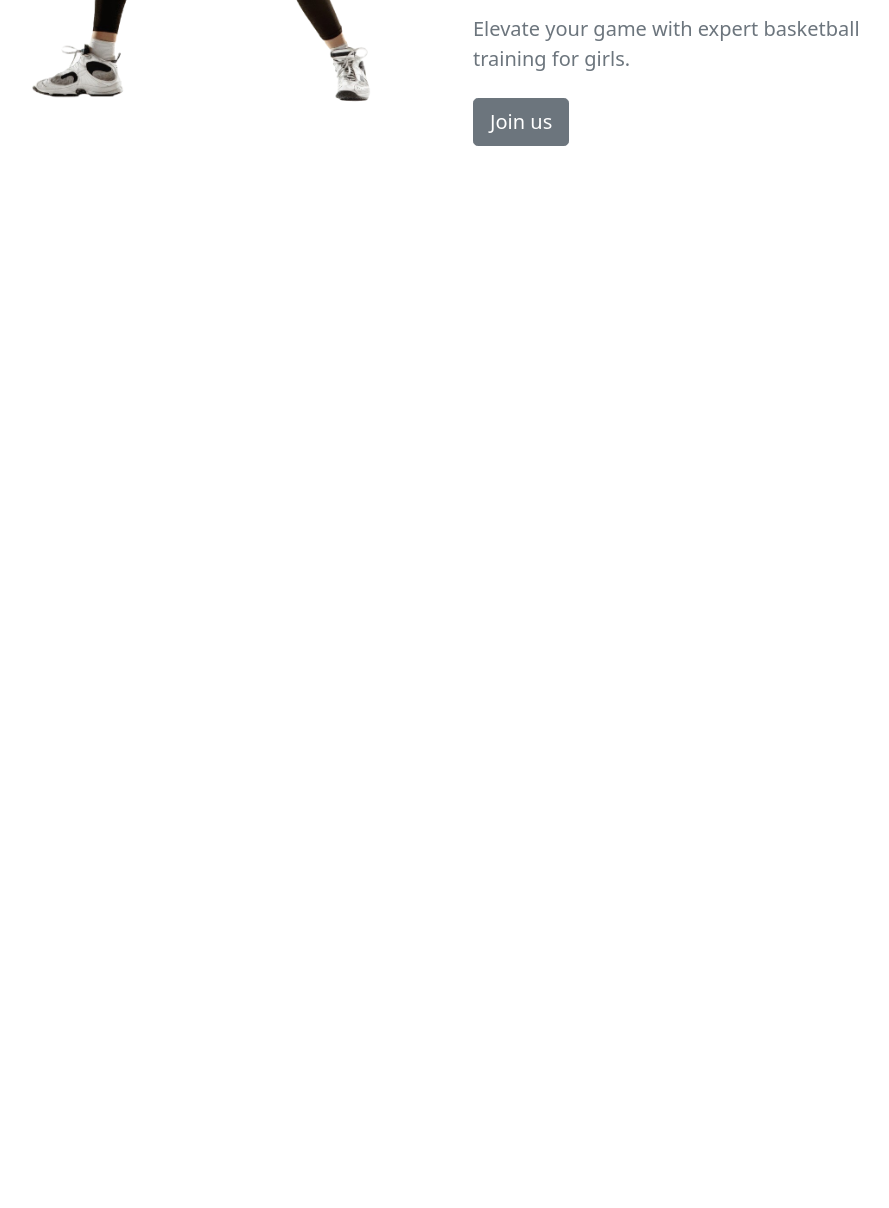
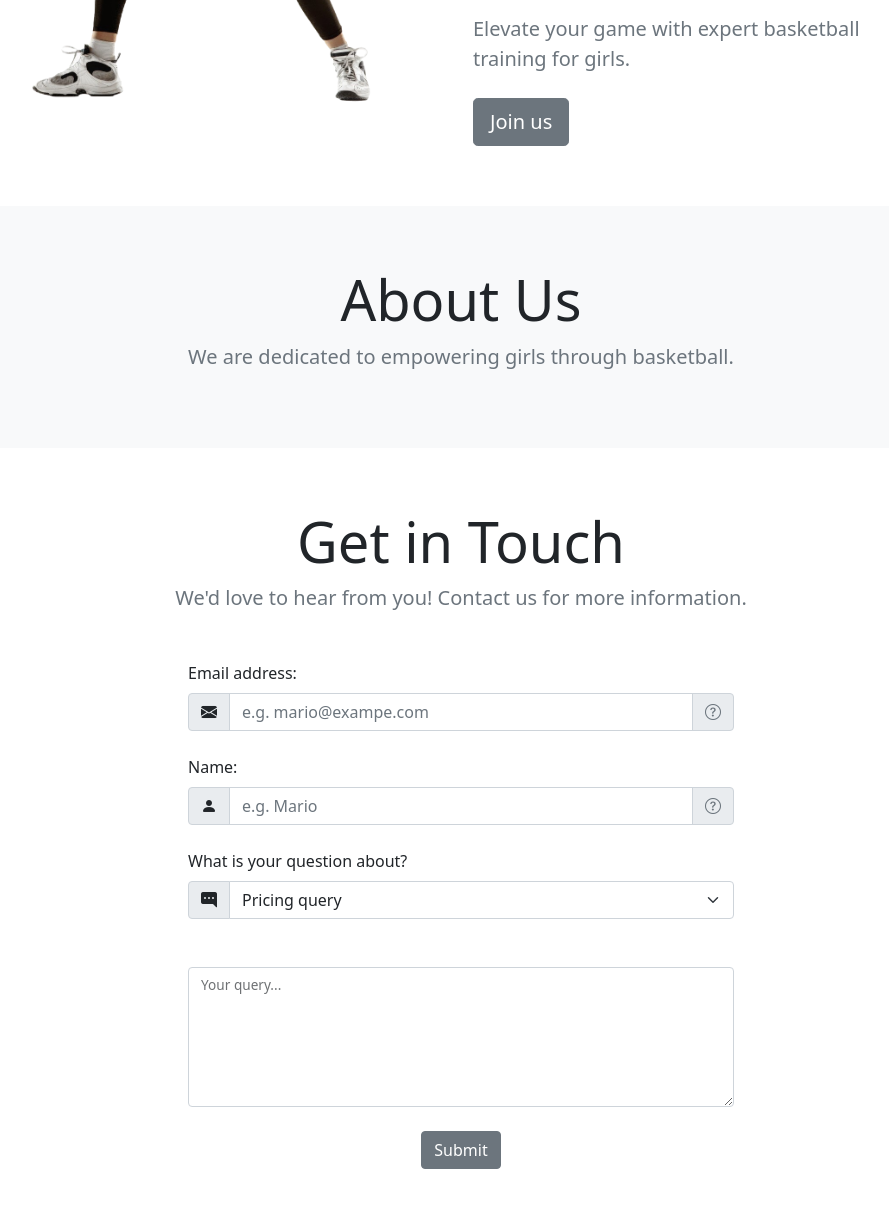
Before and after one commit to Riwa-Hammoud/Girls-on-Court, a plain HTML site: page index.html in a window 1280 px wide. Shown: the part 500-1708 px from the top of the page, without its empty margins (179-1068 px from the left). Before the commit the page ends 800 px from the top, so only its background shows below. Drawn offline with nearby package versions, Linux system fonts and the light colour scheme.

Commit message:
Added part of about us and all get in touch section

```diff
--- a/index.html
+++ b/index.html
@@ -84,6 +84,83 @@
     </div>
   </section>
 
+  <!-- About Us section -->
+  <section id="about-us" class="bg-light">
+    <div class="container-xl">
+      <div class="row text-center">
+        <div class="col">
+          <h2 class="display-4">About Us</h2>
+          <p class="lead text-muted">We are dedicated to empowering girls through basketball.</p>
+        </div>
+      </div>
+    </div>
+  </section>
+
+  <!-- Get in Touch section -->
+  <section id="contact">
+    <div class="container-lg">
+        <div class="text-center">
+          <h2 class="display-4">Get in Touch</h2>
+          <p class="lead text-muted">We'd love to hear from you! Contact us for more information.</p>
+        </div>
+        <div class="row justify-content-center my-5">
+            <div class="col-lg-6">
+                <form>
+                    <label for="email" class="form-label">Email address:</label>
+                    <div class="mb-4 input-group">
+                        <span class="input-group-text">
+                            <i class="bi bi-envelope-fill"></i>
+                        </span>
+                        <input type="email" class="form-control" id="email" placeholder="e.g. mario@exampe.com">
+                        <span class="input-group-text">
+                            <span class="tt" data-bs-placement="bottom" title="Enter an email address we can reply to.">
+                                <i class="bi bi-question-circle text-muted"></i>
+                            </span>
+                        </span>
+                    </div>
+
+
+                    <label for="name" class="form-label">Name:</label>
+                    <div class="mb-4 input-group">
+                        <span class="input-group-text">
+                            <i class="bi bi-person-fill"></i>
+                        </span>
+                        <input type="text" class="form-control" id="name" placeholder="e.g. Mario">
+                        <span class="input-group-text">
+                            <span class="tt" data-bs-placement="bottom" title="Pretty self explanatory really...">
+                                <i class="bi bi-question-circle text-muted"></i>
+                            </span>
+                        </span>
+                    </div>
+
+
+                    <label for="subject" class="form-label">What is your question about?</label>
+                    <div class="mb-4 input-group">
+                        <span class="input-group-text">
+                            <i class="bi bi-chat-right-dots-fill"></i>
+                        </span>
+                        <select id="subject" class="form-select">
+                            <option value="pricing" selected>Pricing query</option>
+                            <option value="content">Content query</option>
+                            <option value="other">Other query</option>
+                        </select>
+                    </div>
+
+
+                    <div class="form-floating mb-4 mt-5">
+                        <textarea id="query" class="form-control" style="height: 140px;"></textarea>
+                        <label for="query">Your query...</label>
+                    </div>
+
+                    <div class="mb-4 text-center">
+                        <button type="submit" class="btn btn-secondary">Submit</button>
+                    </div>
+                </form>
+            </div>
+        </div>
+    </div>
+  </section>
+
 
 
 <script
```
